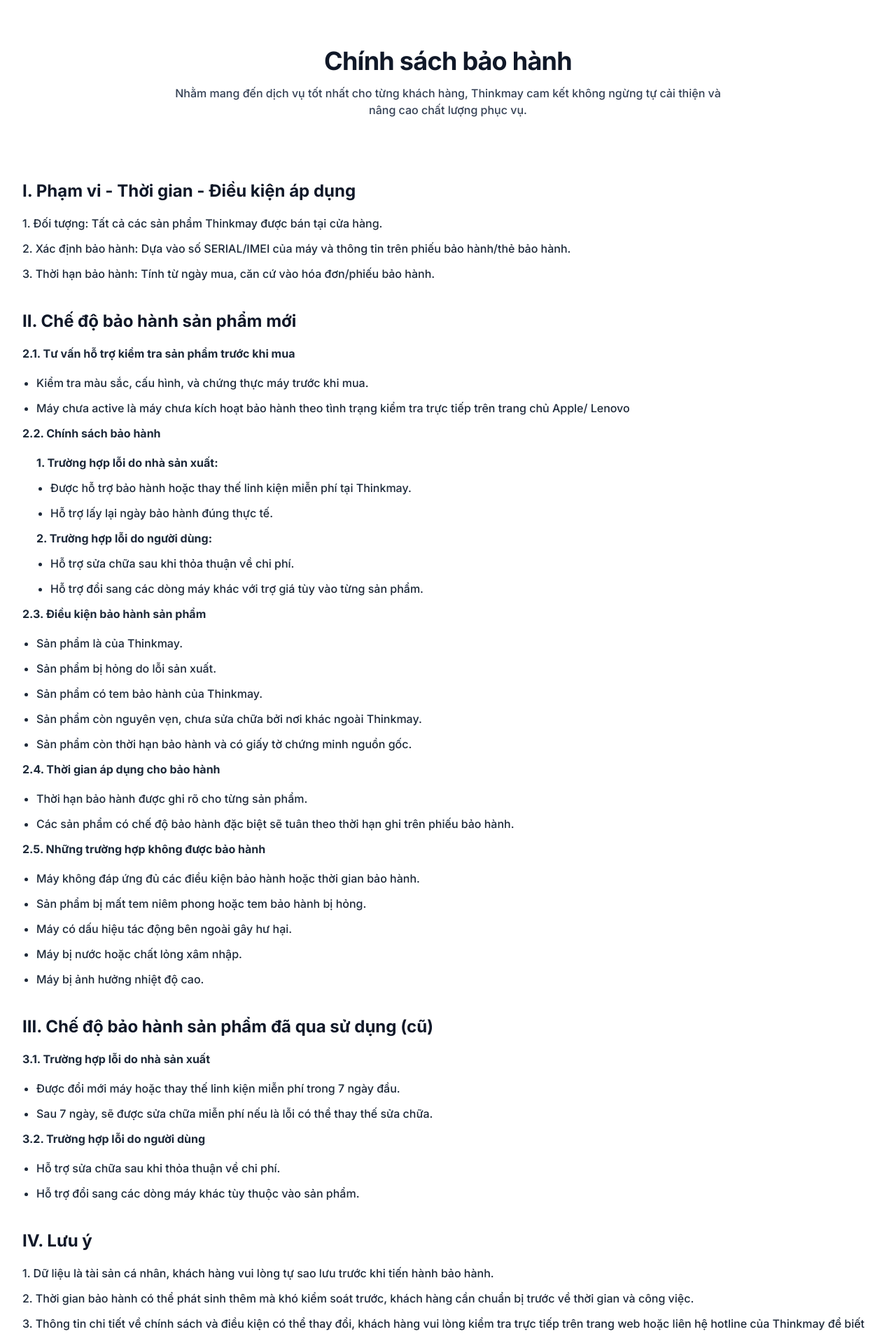
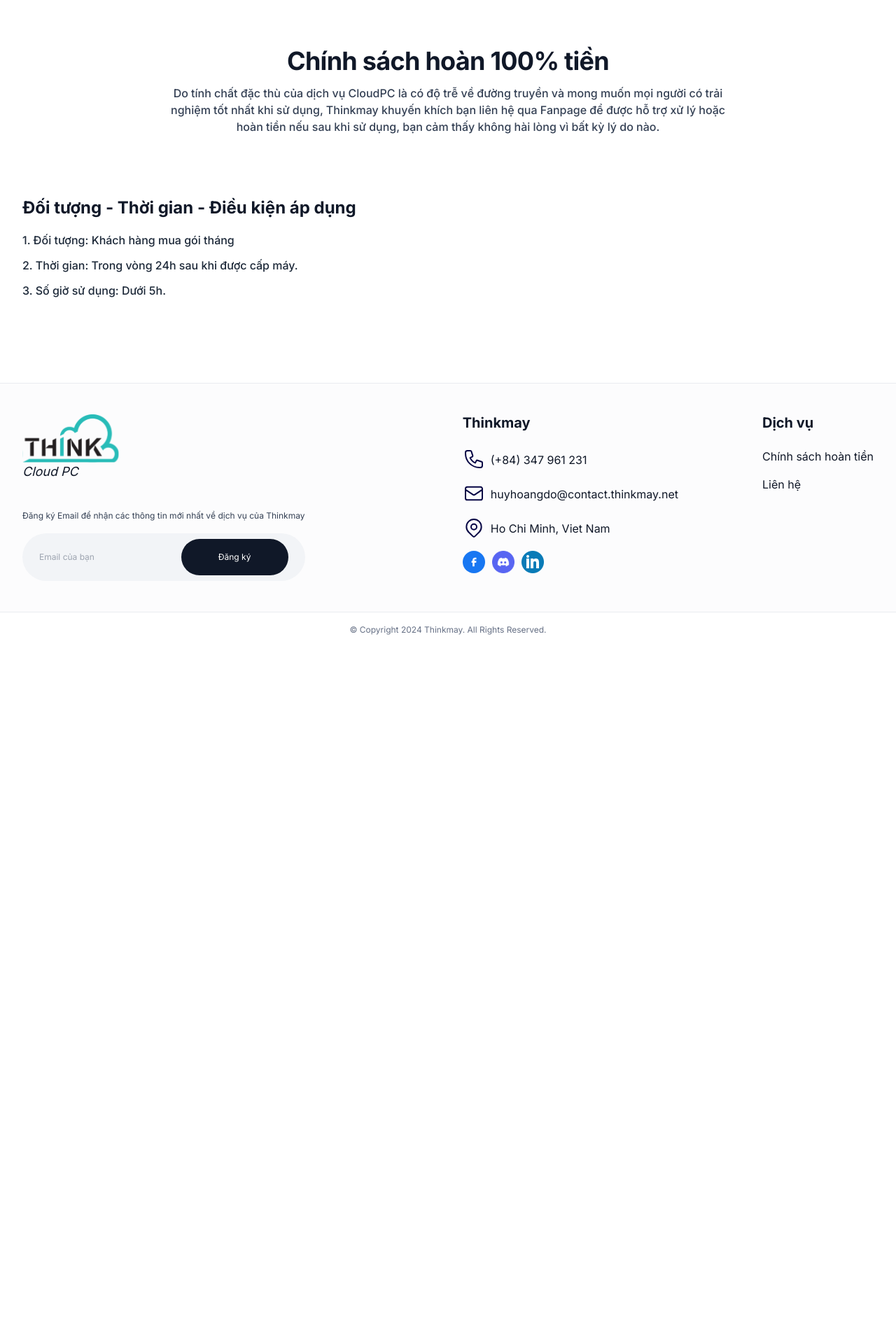
Before and after one commit to thinkonmay/lass-landing-page, a Next.js app: page /warranty-policy in a window 1280 px wide. Shown: the part 167-2073 px from the top of the page at 70% size. After the commit the page ends 1092 px from the top, so only its background shows below. Built offline with nearby package versions, Linux system fonts and the light colour scheme.

Commit message:
update UI

```diff
--- a/src/components/breadcrumb/Breadcumb.tsx
+++ b/src/components/breadcrumb/Breadcumb.tsx
@@ -9,7 +9,7 @@
 const listSlug: slugType = {
     services: 'Dịch vụ',
     order: 'Đặt hàng',
-    'warranty-policy': 'Chính sách bảo hành',
+    'warranty-policy': 'Chính sách hoàn tiền',
     contact: 'Liên hệ',
     procedure: 'Hướng dẫn mua hàng',
     'shipping-policy': 'Chính sách mua hàng'
--- a/src/components/footer/Footer.tsx
+++ b/src/components/footer/Footer.tsx
@@ -33,7 +33,7 @@
                                 height={68}
                                 src="logo-black"
                             ></Icon>
-                            <span>Laptop as a Service</span>
+                            <span>Cloud PC</span>
                         </div>
 
                         <div className="email">
@@ -72,7 +72,7 @@
                                         width={32}
                                         height={32}
                                     />
-                                    Hoa Lac, Ha Noi, Viet Nam
+                                    Ho Chi Minh, Viet Nam
                                 </li>
 
                                 <div className="flex gap-4">
@@ -93,21 +93,21 @@
 
                             <ul>
                                 {/*<li><Link href={"/conntact"}>Về chúng tôi</Link></li>*/}
-                                <li>
+                                {/*<li>
                                     <Link href={'/procedure'}>
                                         Hướng dẫn mua hàng
                                     </Link>
-                                </li>
+                                </li>*/}
                                 <li>
                                     <Link href={'/warranty-policy'}>
-                                        Chính sách bảo hành
+                                        Chính sách hoàn tiền
                                     </Link>
                                 </li>
-                                <li>
+                                {/*<li>
                                     <Link href={'/shipping-policy'}>
                                         Chính sách vận chuyển
                                     </Link>
-                                </li>
+                                </li>*/}
                                 <li>
                                     <Link href={'/contact'}>Liên hệ</Link>
                                 </li>
--- a/src/components/products/Products.tsx
+++ b/src/components/products/Products.tsx
@@ -239,7 +239,11 @@
                     <p className="subTitle">
                         *Hỗ trợ hoàn tiền{' '}
                         <span className="subTitle !text-[#AD00FF]">100%</span>{' '}
-                        trong 24h cho 2 gói 299k & 1699k
+                        (
+                        <Link href={'/warranty-policy'}>
+                            Chi tiết
+                        </Link>
+                        )
                     </p>
                 </div>
 
--- a/src/components/warranty/warranty.tsx
+++ b/src/components/warranty/warranty.tsx
@@ -1,8 +1,5 @@
-import Image from 'next/image';
 
 import './warranty.scss';
-import Icon from '../../components/icon';
-import Breadcrumb from '../breadcrumb/Breadcumb';
 
 interface IContent {
     category: string;
@@ -13,119 +10,119 @@
 export default function Warranty() {
     const policys: IContent[] = [
         {
-            category: 'I. Phạm vi - Thời gian - Điều kiện áp dụng ',
+            category: 'Đối tượng - Thời gian - Điều kiện áp dụng ',
             type: 'first',
             contents: [
-                'Đối tượng: Tất cả các sản phẩm Thinkmay được bán tại cửa hàng.',
-                'Xác định bảo hành: Dựa vào số SERIAL/IMEI của máy và thông tin trên phiếu bảo hành/thẻ bảo hành.',
-                'Thời hạn bảo hành: Tính từ ngày mua, căn cứ vào hóa đơn/phiếu bảo hành.'
+                'Đối tượng: Khách hàng mua gói tháng',
+                'Thời gian: Trong vòng 24h sau khi được cấp máy.',
+                'Số giờ sử dụng: Dưới 5h.'
             ]
         },
-        {
-            category: 'II. Chế độ bảo hành sản phẩm mới',
-            type: 'first',
-            contents: [
-                {
-                    category:
-                        '2.1. Tư vấn hỗ trợ kiểm tra sản phẩm trước khi mua',
-                    type: 'second',
+        //{
+        //    category: 'II. Chế độ bảo hành sản phẩm mới',
+        //    type: 'first',
+        //    contents: [
+        //        {
+        //            category:
+        //                '2.1. Tư vấn hỗ trợ kiểm tra sản phẩm trước khi mua',
+        //            type: 'second',
 
-                    contents: [
-                        'Kiểm tra màu sắc, cấu hình, và chứng thực máy trước khi mua.',
-                        'Máy chưa active là máy chưa kích hoạt bảo hành theo tình trạng kiểm tra trực tiếp trên trang chủ Apple/ Lenovo'
-                    ]
-                },
-                {
-                    category: '2.2. Chính sách bảo hành',
-                    type: 'second',
-                    contents: [
-                        {
-                            category: '1. Trường hợp lỗi do nhà sản xuất:',
-                            type: 'third',
+        //            contents: [
+        //                'Kiểm tra màu sắc, cấu hình, và chứng thực máy trước khi mua.',
+        //                'Máy chưa active là máy chưa kích hoạt bảo hành theo tình trạng kiểm tra trực tiếp trên trang chủ Apple/ Lenovo'
+        //            ]
+        //        },
+        //        {
+        //            category: '2.2. Chính sách bảo hành',
+        //            type: 'second',
+        //            contents: [
+        //                {
+        //                    category: '1. Trường hợp lỗi do nhà sản xuất:',
+        //                    type: 'third',
 
-                            contents: [
-                                'Được hỗ trợ bảo hành hoặc thay thế linh kiện miễn phí tại Thinkmay.',
-                                'Hỗ trợ lấy lại ngày bảo hành đúng thực tế.'
-                            ]
-                        },
-                        {
-                            category: '2. Trường hợp lỗi do người dùng:',
-                            type: 'third',
+        //                    contents: [
+        //                        'Được hỗ trợ bảo hành hoặc thay thế linh kiện miễn phí tại Thinkmay.',
+        //                        'Hỗ trợ lấy lại ngày bảo hành đúng thực tế.'
+        //                    ]
+        //                },
+        //                {
+        //                    category: '2. Trường hợp lỗi do người dùng:',
+        //                    type: 'third',
 
-                            contents: [
-                                'Hỗ trợ sửa chữa sau khi thỏa thuận về chi phí.',
-                                'Hỗ trợ đổi sang các dòng máy khác với trợ giá tùy vào từng sản phẩm.'
-                            ]
-                        }
-                    ]
-                },
-                {
-                    category: ' 2.3. Điều kiện bảo hành sản phẩm',
-                    type: 'second',
-                    contents: [
-                        'Sản phẩm là của Thinkmay.',
-                        'Sản phẩm bị hỏng do lỗi sản xuất.',
-                        'Sản phẩm có tem bảo hành của Thinkmay.',
-                        'Sản phẩm còn nguyên vẹn, chưa sửa chữa bởi nơi khác ngoài Thinkmay.',
-                        'Sản phẩm còn thời hạn bảo hành và có giấy tờ chứng minh nguồn gốc.'
-                    ]
-                },
-                {
-                    category: '2.4. Thời gian áp dụng cho bảo hành',
-                    type: 'second',
+        //                    contents: [
+        //                        'Hỗ trợ sửa chữa sau khi thỏa thuận về chi phí.',
+        //                        'Hỗ trợ đổi sang các dòng máy khác với trợ giá tùy vào từng sản phẩm.'
+        //                    ]
+        //                }
+        //            ]
+        //        },
+        //        {
+        //            category: ' 2.3. Điều kiện bảo hành sản phẩm',
+        //            type: 'second',
+        //            contents: [
+        //                'Sản phẩm là của Thinkmay.',
+        //                'Sản phẩm bị hỏng do lỗi sản xuất.',
+        //                'Sản phẩm có tem bảo hành của Thinkmay.',
+        //                'Sản phẩm còn nguyên vẹn, chưa sửa chữa bởi nơi khác ngoài Thinkmay.',
+        //                'Sản phẩm còn thời hạn bảo hành và có giấy tờ chứng minh nguồn gốc.'
+        //            ]
+        //        },
+        //        {
+        //            category: '2.4. Thời gian áp dụng cho bảo hành',
+        //            type: 'second',
 
-                    contents: [
-                        'Thời hạn bảo hành được ghi rõ cho từng sản phẩm.',
-                        'Các sản phẩm có chế độ bảo hành đặc biệt sẽ tuân theo thời hạn ghi trên phiếu bảo hành.'
-                    ]
-                },
-                {
-                    category: ' 2.5. Những trường hợp không được bảo hành',
-                    type: 'second',
+        //            contents: [
+        //                'Thời hạn bảo hành được ghi rõ cho từng sản phẩm.',
+        //                'Các sản phẩm có chế độ bảo hành đặc biệt sẽ tuân theo thời hạn ghi trên phiếu bảo hành.'
+        //            ]
+        //        },
+        //        {
+        //            category: ' 2.5. Những trường hợp không được bảo hành',
+        //            type: 'second',
 
-                    contents: [
-                        'Máy không đáp ứng đủ các điều kiện bảo hành hoặc thời gian bảo hành.',
-                        'Sản phẩm bị mất tem niêm phong hoặc tem bảo hành bị hỏng.',
-                        'Máy có dấu hiệu tác động bên ngoài gây hư hại.',
-                        'Máy bị nước hoặc chất lỏng xâm nhập.',
-                        'Máy bị ảnh hưởng nhiệt độ cao.'
-                    ]
-                }
-            ]
-        },
-        {
-            category: 'III. Chế độ bảo hành sản phẩm đã qua sử dụng (cũ)',
-            type: 'first',
-            contents: [
-                {
-                    category: '3.1. Trường hợp lỗi do nhà sản xuất',
-                    type: 'second',
+        //            contents: [
+        //                'Máy không đáp ứng đủ các điều kiện bảo hành hoặc thời gian bảo hành.',
+        //                'Sản phẩm bị mất tem niêm phong hoặc tem bảo hành bị hỏng.',
+        //                'Máy có dấu hiệu tác động bên ngoài gây hư hại.',
+        //                'Máy bị nước hoặc chất lỏng xâm nhập.',
+        //                'Máy bị ảnh hưởng nhiệt độ cao.'
+        //            ]
+        //        }
+        //    ]
+        //},
+        //{
+        //    category: 'III. Chế độ bảo hành sản phẩm đã qua sử dụng (cũ)',
+        //    type: 'first',
+        //    contents: [
+        //        {
+        //            category: '3.1. Trường hợp lỗi do nhà sản xuất',
+        //            type: 'second',
 
-                    contents: [
-                        'Được đổi mới máy hoặc thay thế linh kiện miễn phí trong 7 ngày đầu.',
-                        'Sau 7 ngày, sẽ được sửa chữa miễn phí nếu là lỗi có thể thay thế sửa chữa.'
-                    ]
-                },
-                {
-                    category: '3.2. Trường hợp lỗi do người dùng',
-                    type: 'second',
+        //            contents: [
+        //                'Được đổi mới máy hoặc thay thế linh kiện miễn phí trong 7 ngày đầu.',
+        //                'Sau 7 ngày, sẽ được sửa chữa miễn phí nếu là lỗi có thể thay thế sửa chữa.'
+        //            ]
+        //        },
+        //        {
+        //            category: '3.2. Trường hợp lỗi do người dùng',
+        //            type: 'second',
 
-                    contents: [
-                        'Hỗ trợ sửa chữa sau khi thỏa thuận về chi phí.',
-                        'Hỗ trợ đổi sang các dòng máy khác tùy thuộc vào sản phẩm.'
-                    ]
-                }
-            ]
-        },
-        {
-            category: 'IV. Lưu ý',
-            type: 'first',
-            contents: [
-                'Dữ liệu là tài sản cá nhân, khách hàng vui lòng tự sao lưu trước khi tiến hành bảo hành.',
-                'Thời gian bảo hành có thể phát sinh thêm mà khó kiểm soát trước, khách hàng cần chuẩn bị trước về thời gian và công việc.',
-                'Thông tin chi tiết về chính sách và điều kiện có thể thay đổi, khách hàng vui lòng kiểm tra trực tiếp trên trang web hoặc liên hệ hotline của Thinkmay để biết thông tin cập nhật.'
-            ]
-        }
+        //            contents: [
+        //                'Hỗ trợ sửa chữa sau khi thỏa thuận về chi phí.',
+        //                'Hỗ trợ đổi sang các dòng máy khác tùy thuộc vào sản phẩm.'
+        //            ]
+        //        }
+        //    ]
+        //},
+        //{
+        //    category: 'IV. Lưu ý',
+        //    type: 'first',
+        //    contents: [
+        //        'Dữ liệu là tài sản cá nhân, khách hàng vui lòng tự sao lưu trước khi tiến hành bảo hành.',
+        //        'Thời gian bảo hành có thể phát sinh thêm mà khó kiểm soát trước, khách hàng cần chuẩn bị trước về thời gian và công việc.',
+        //        'Thông tin chi tiết về chính sách và điều kiện có thể thay đổi, khách hàng vui lòng kiểm tra trực tiếp trên trang web hoặc liên hệ hotline của Thinkmay để biết thông tin cập nhật.'
+        //    ]
+        //}
     ];
 
     const Content = (props: IContent) => {
@@ -137,8 +134,8 @@
                         type == 'second'
                             ? 'secondTitle'
                             : type == 'third'
-                              ? 'thirdTitle'
-                              : ''
+                                ? 'thirdTitle'
+                                : ''
                     }
                 >
                     {category}
@@ -177,11 +174,10 @@
             <div className="warrantyPolicy ">
                 <div className="mainContent grid wide">
                     <div className="title l-8">
-                        <h2>Chính sách bảo hành</h2>
+                        <h2>Chính sách hoàn 100% tiền</h2>
                         <p>
-                            Nhằm mang đến dịch vụ tốt nhất cho từng khách hàng,
-                            Thinkmay cam kết không ngừng tự cải thiện và nâng
-                            cao chất lượng phục vụ.
+                            Do tính chất đặc thù của dịch vụ CloudPC là có độ trễ về đường truyền và mong muốn mọi người có trải nghiệm tốt nhất khi sử dụng, Thinkmay khuyến khích bạn liên hệ qua Fanpage để được hỗ trợ xử lý hoặc hoàn tiền nếu sau khi sử dụng, bạn cảm thấy không hài lòng vì bất kỳ lý do nào.
+
                         </p>
                     </div>
 
```
Also changed, not shown: src/app/guide/index.scss (+35 -4 lines), src/app/guide/page.tsx (+4 -5 lines).
